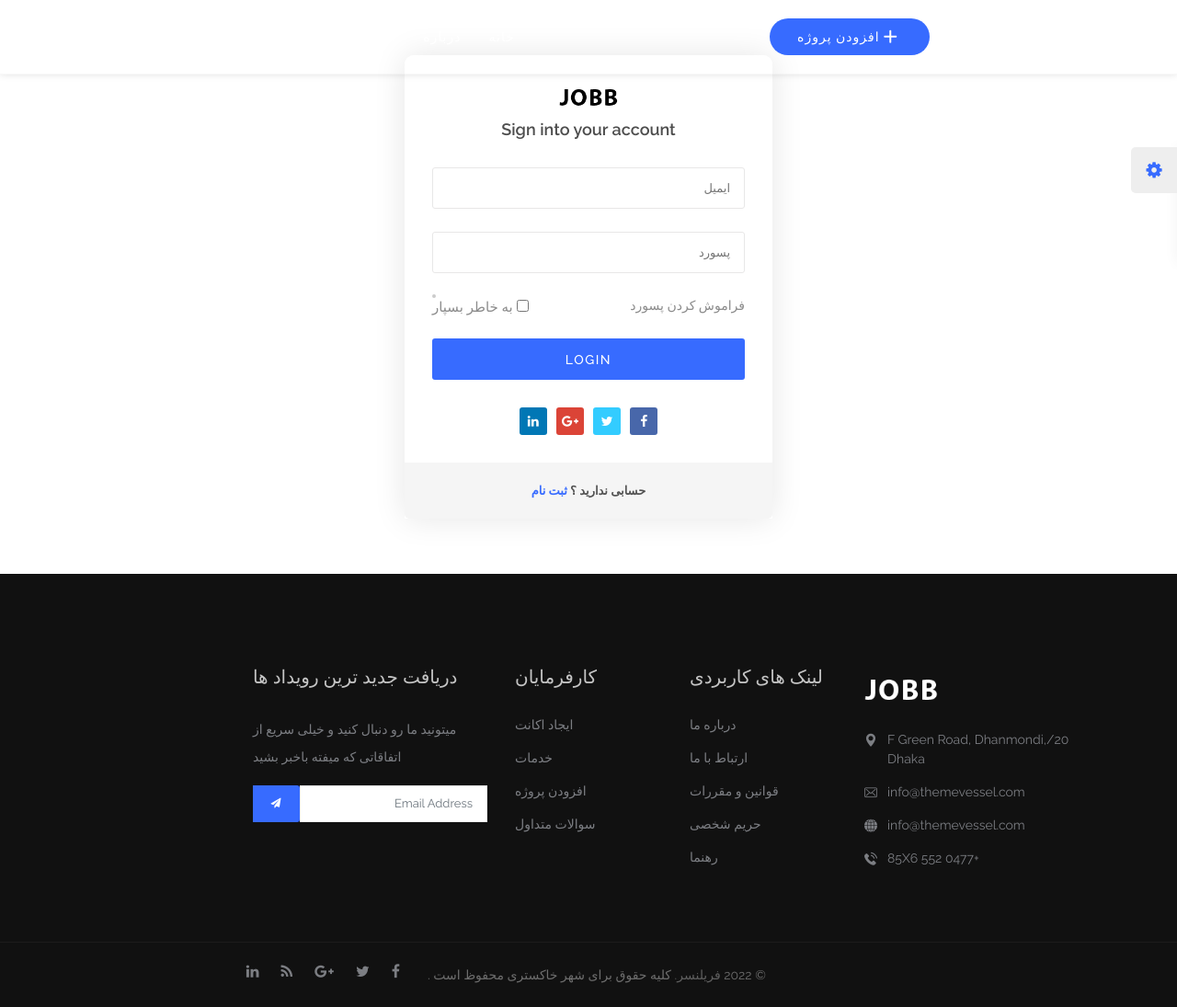
After one commit to rz-k/freelancer-django, a Django app: page /account/login/ in a window 1280 px wide. The commit adds this page. Shown: the whole page at 92% size. Run offline with Django 3.2, Linux system fonts and the light colour scheme; some libraries are stand-ins or nearby versions.

Commit message:
add login and register templates

```diff
--- /dev/null
+++ b/freelancer/account/templates/account/login.html
@@ -0,0 +1,75 @@
+{% extends 'base/base.html' %}
+{% load static %}
+
+
+<body class="bg-grea">
+<div class="page_loader"></div>
+{% block content %}
+<!-- Contact section start -->
+<div class="contact-section">
+    <div class="container">
+        <div class="row">
+            <div class="col-lg-12">
+                <!-- Form content box start -->
+                <div class="form-content-box">
+                    <!-- details -->
+                    <div class="details">
+                        <!-- Logo -->
+                        <a href="index.html">
+                            <img src="img/black-logo.png" class="cm-logo" alt="black-logo">
+                        </a>
+                        <!-- Name -->
+                        <h3>Sign into your account</h3>
+                        <!-- Form start -->
+                        <form action="http://theme-vessel-templates.theme-vessel.ey.r.appspot.com/jobb/index.html" method="GET">
+
+                            <div class="form-group">
+                                <input type="email" name="email" class="input-text" placeholder="ایمیل">
+                            </div>
+                            <div class="form-group">
+                                <input type="password" name="Password" class="input-text" placeholder="پسورد">
+                            </div>
+                            <div class="checkbox">
+                                <div class="ez-checkbox pull-left">
+                                    <label>
+                                        <input type="checkbox" class="ez-hide">
+                                        به خاطر بسپار
+                                    </label>
+                                </div>
+                                <a href="forgot-password.html" class="link-not-important pull-right">فراموش کردن پسورد</a>
+                                <div class="clearfix"></div>
+                            </div>
+                            <div class="form-group mb-0">
+                                <button type="submit" class="btn-md button-theme btn-block">login</button>
+                            </div>
+                        </form>
+                        <!-- Social List -->
+                        <ul class="social-list clearfix">
+                            <li><a href="#" class="facebook-bg"><i class="fa fa-facebook"></i></a></li>
+                            <li><a href="#" class="twitter-bg"><i class="fa fa-twitter"></i></a></li>
+                            <li><a href="#" class="google-bg"><i class="fa fa-google-plus"></i></a></li>
+                            <li><a href="#" class="linkedin-bg"><i class="fa fa-linkedin"></i></a></li>
+                        </ul>
+                    </div>
+                    <!-- Footer -->
+                    <div class="footer">
+                        <span>حسابی ندارید ؟ <a href="{% url 'account:register' %}">ثبت نام</a></span>
+                    </div>
+                </div>
+                <!-- Form content box end -->
+            </div>
+        </div>
+    </div>
+</div>
+<!-- Contact section end -->
+
+<!-- Full Page Search -->
+<div id="full-page-search">
+    <button type="button" class="close">×</button>
+    <form action="http://theme-vessel-templates.theme-vessel.ey.r.appspot.com/jobb/index.html#">
+        <input type="search" value="" placeholder="type keyword(s) here" />
+        <button type="submit" class="btn btn-sm button-theme">Search</button>
+    </form>
+</div>
+
+{% endblock content %}
--- /dev/null
+++ b/freelancer/account/urls.py
@@ -0,0 +1,10 @@
+from django.urls import path
+from .views import *
+
+app_name = 'account'
+
+urlpatterns = [
+    path('login/', login_user, name='login'),
+    path('register/', register_user, name='register'),
+
+]
--- a/freelancer/account/views.py
+++ b/freelancer/account/views.py
@@ -1,3 +1,11 @@
+from aiohttp import request
 from django.shortcuts import render
 
-# Create your views here.
+
+def login_user(request):
+    return render(request, 'account/login.html')
+
+
+
+def register_user(request):
+    return render(request, 'account/register.html')
--- a/freelancer/config/urls.py
+++ b/freelancer/config/urls.py
@@ -7,6 +7,7 @@ from django.conf.urls.static import static
 urlpatterns = [
     path('admin/', admin.site.urls),
     path('', include('job.urls', namespace='job')),
+    path('account/', include('account.urls', namespace='account')),
 ]
 
 if settings.DEBUG:
--- a/freelancer/templates/base/base.html
+++ b/freelancer/templates/base/base.html
@@ -24,6 +24,7 @@
     <link rel="stylesheet" type="text/css" href="{% static 'css/daterangepicker.css' %}">
     <link rel="stylesheet" href="{% static 'css/leaflet.css' %}" type="text/">
     <link rel="stylesheet" href="{% static 'css/map.css' %}" type="text/">
+
     <link rel="stylesheet" type="text/css" href="{% static 'fonts/font-awesome/css/font-awesome.min.css' %}">
     <link rel="stylesheet" type="text/css" href="{% static 'fonts/flaticon/font/flaticon.css' %}">
     <link rel="stylesheet" type="text/css" href="{% static 'fonts/linearicons/style.css' %}">
```
Also changed, not shown: freelancer/account/templates/account/register.html (added, +74 -0 lines).
